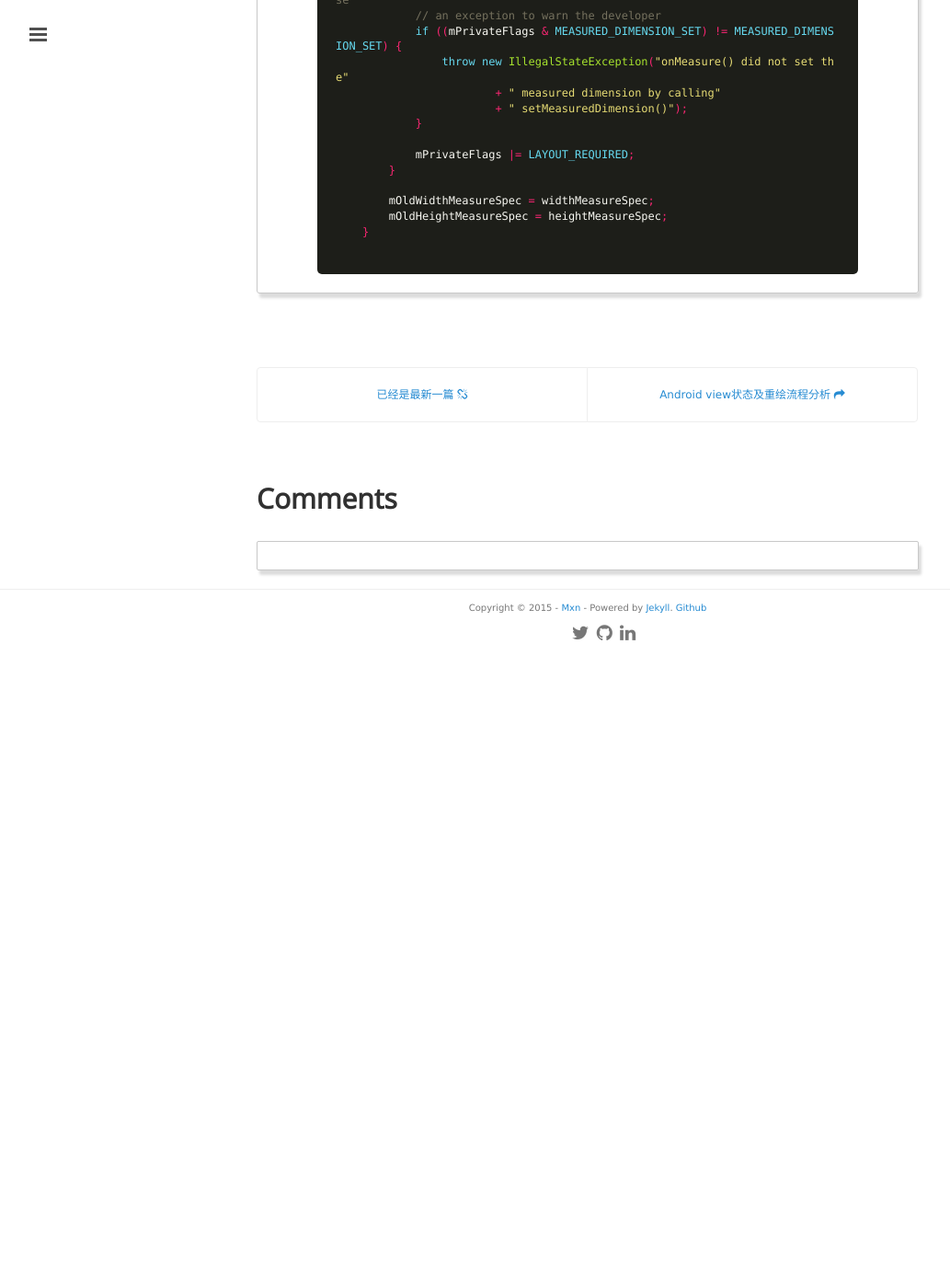
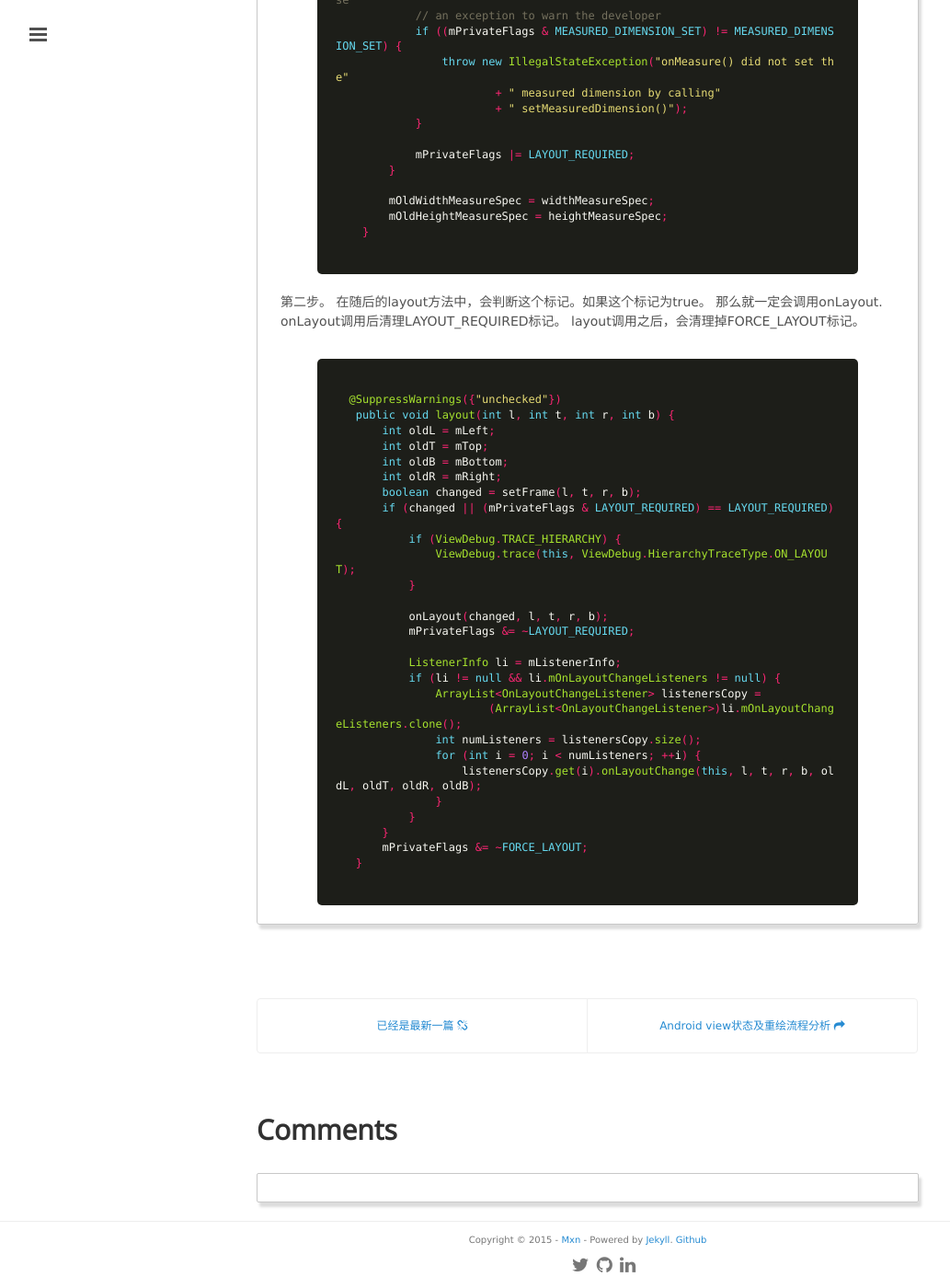
Before and after one commit to mxn21/mxn21.github.io, a Jekyll site: the page built from _posts/2015-7-18-android requestLayout的流程分析.md, in a window 1280 px wide and 1400 px high, scrolled down 825 px. Shown: the whole window at 92% size, without its empty margins (1-1034 px from the left). Built offline with Jekyll 4.4.1, drawn with Linux system fonts in a browser that asks for light colours; Markdown is read by kramdown in place of the engine named in the settings; comment, search, counter and statistics services are not loaded; before the commit the page ends 1538 px from its top, so only the background shows below that.

Commit message:
2424
24234242

```diff
--- a/_posts/2015-7-18-android requestLayout的流程分析.md
+++ b/_posts/2015-7-18-android requestLayout的流程分析.md
@@ -44,3 +44,40 @@
         mOldHeightMeasureSpec = heightMeasureSpec;
     }
     {% endhighlight %}
+
+第二步。
+ 在随后的layout方法中，会判断这个标记。如果这个标记为true。
+那么就一定会调用onLayout.
+onLayout调用后清理LAYOUT_REQUIRED标记。
+layout调用之后，会清理掉FORCE_LAYOUT标记。
+
+    {% highlight java  %}
+
+  @SuppressWarnings({"unchecked"})
+   public void layout(int l, int t, int r, int b) {
+       int oldL = mLeft;
+       int oldT = mTop;
+       int oldB = mBottom;
+       int oldR = mRight;
+       boolean changed = setFrame(l, t, r, b);
+       if (changed || (mPrivateFlags & LAYOUT_REQUIRED) == LAYOUT_REQUIRED) {
+           if (ViewDebug.TRACE_HIERARCHY) {
+               ViewDebug.trace(this, ViewDebug.HierarchyTraceType.ON_LAYOUT);
+           }
+
+           onLayout(changed, l, t, r, b);
+           mPrivateFlags &= ~LAYOUT_REQUIRED;
+
+           ListenerInfo li = mListenerInfo;
+           if (li != null && li.mOnLayoutChangeListeners != null) {
+               ArrayList<OnLayoutChangeListener> listenersCopy =
+                       (ArrayList<OnLayoutChangeListener>)li.mOnLayoutChangeListeners.clone();
+               int numListeners = listenersCopy.size();
+               for (int i = 0; i < numListeners; ++i) {
+                   listenersCopy.get(i).onLayoutChange(this, l, t, r, b, oldL, oldT, oldR, oldB);
+               }
+           }
+       }
+       mPrivateFlags &= ~FORCE_LAYOUT;
+   }
+    {% endhighlight %}
```
